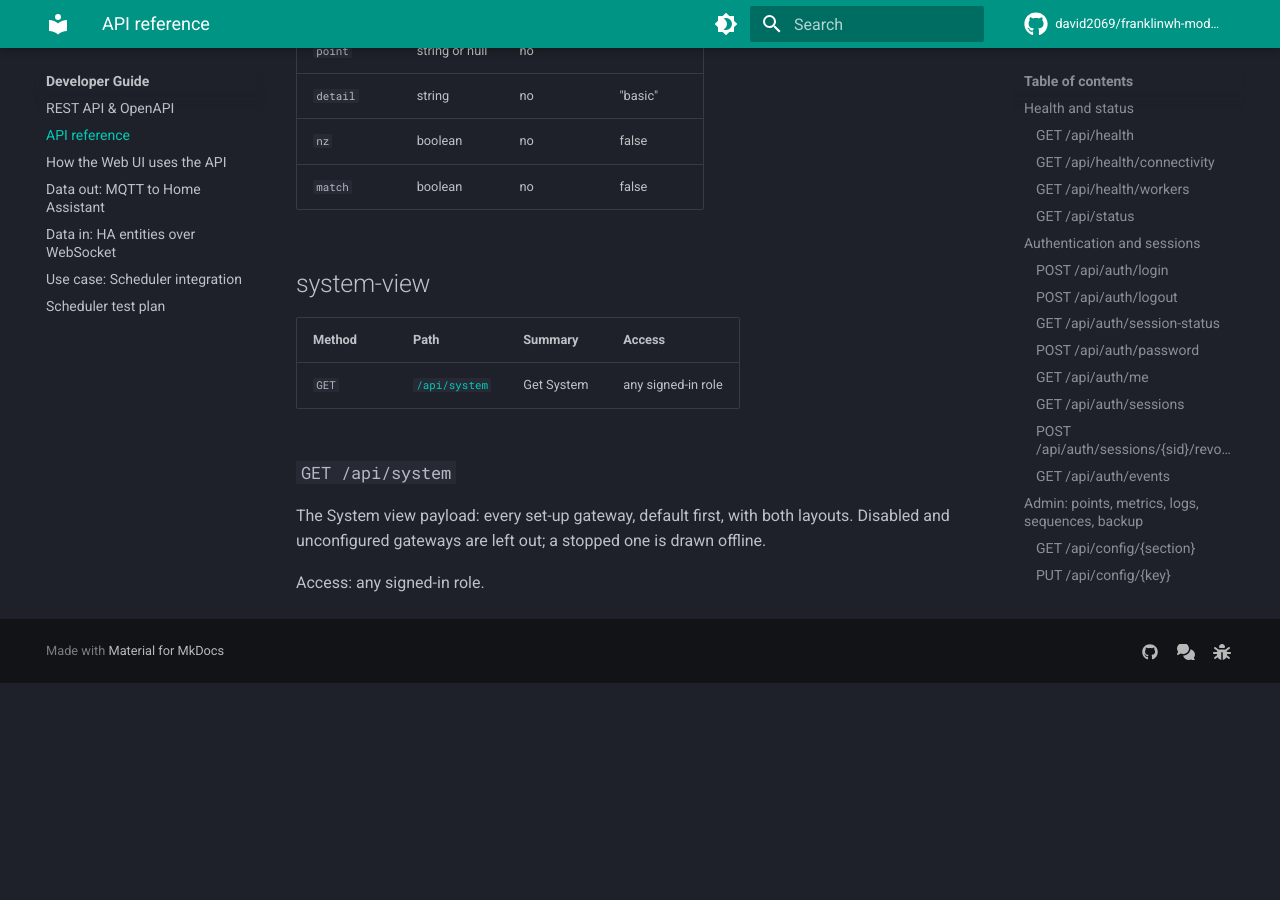
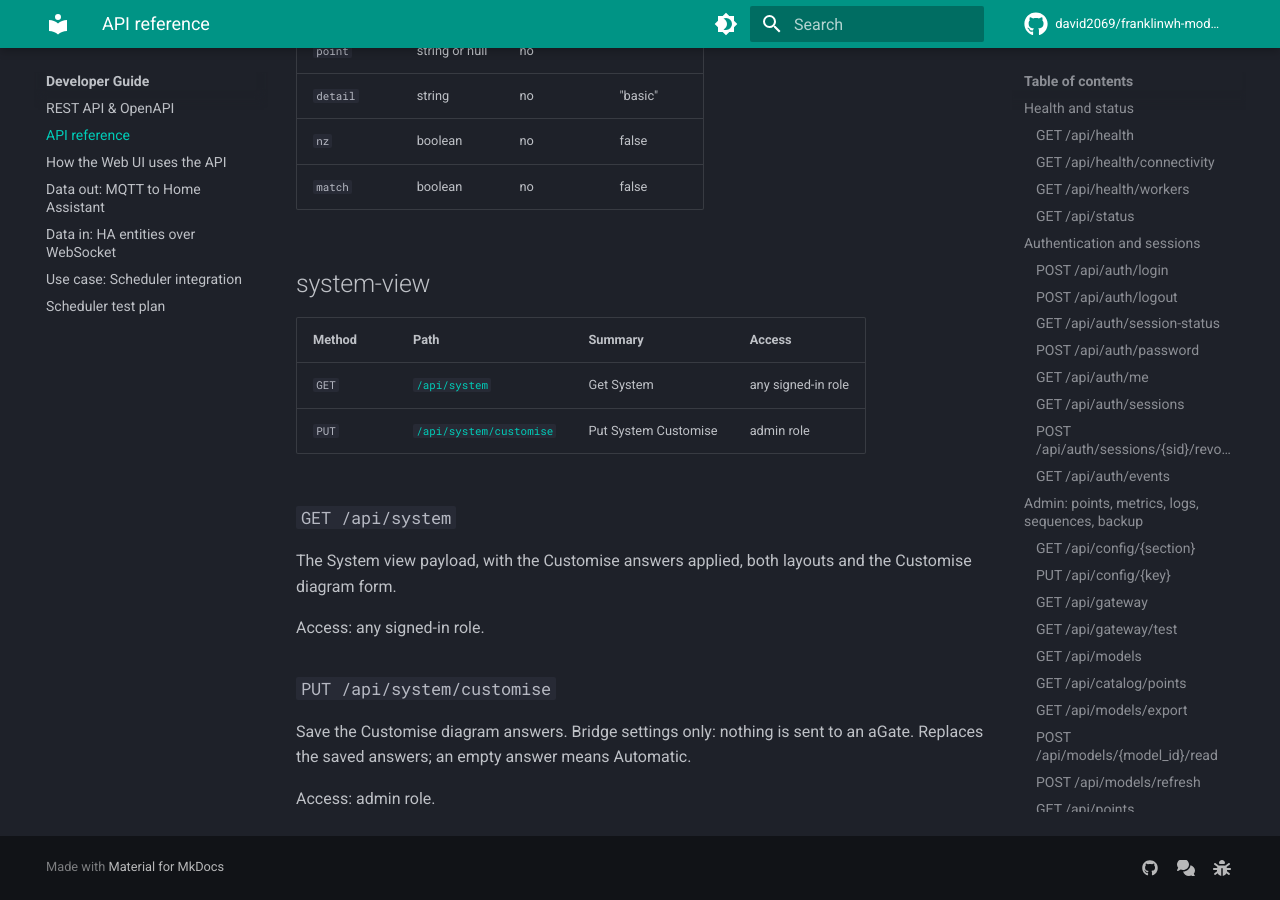
Before and after one commit to david2069/franklinwh-modbus-bridge, an MkDocs documentation site: the page built from docs/dev/api-reference.md, in a window 1280 px wide and 900 px high, scrolled down 83628 px. Built offline with MkDocs 1.6.1 and Material for MkDocs 9.7.7, drawn with Linux system fonts in a browser that asks for light colours; comment, search, counter and statistics services are not loaded; before the commit the page ends 84311 px from its top, so only the background shows below that; some of the changed text lies outside the part shown.

Commit message:
release: 0.2.52 (#441)
System view: Customise, site name and weather (#439); follows the gateway
picker and is named in the phone's More sheet (#438, #440); a phone tap no
longer leaves the hover box over the ✕ (franklinwh-system-view 0.2.3).


Claude-Session: https://claude.ai/code/session_01Y16KzdPEVsgLsqKASFjb7K

Co-authored-by: david2069 <david2069@users.noreply.github.com>
Co-authored-by: Claude Opus 5.5 <noreply@anthropic.com>

```diff
--- a/docs/dev/api-reference.md
+++ b/docs/dev/api-reference.md
@@ -2853,11 +2853,18 @@ Request body (`application/json`): **ReaderRequest**
 | Method | Path | Summary | Access |
 |---|---|---|---|
 | `GET` | [`/api/system`](#get-api-system) | Get System | any signed-in role |
+| `PUT` | [`/api/system/customise`](#put-api-system-customise) | Put System Customise | admin role |
 
 ### `GET /api/system` { #get-api-system }
 
-The System view payload: every set-up gateway, default first, with both
-layouts. Disabled and unconfigured gateways are left out; a stopped one is
-drawn offline.
-
-Access: any signed-in role.
+The System view payload, with the Customise answers applied, both layouts
+and the Customise diagram form.
+
+Access: any signed-in role.
+
+### `PUT /api/system/customise` { #put-api-system-customise }
+
+Save the Customise diagram answers. Bridge settings only: nothing is sent
+to an aGate. Replaces the saved answers; an empty answer means Automatic.
+
+Access: admin role.
--- a/pyproject.toml
+++ b/pyproject.toml
@@ -4,7 +4,7 @@ build-backend = "setuptools.build_meta"
 
 [project]
 name = "franklinwh-modbus-bridge"
-version = "0.2.51"
+version = "0.2.52"
 description = "FranklinWH aGate Modbus TCP bridge — polls SunSpec data and publishes HA entities via MQTT Discovery"
 readme = "README.md"
 license = "MIT"
--- a/src/franklinwh_bridge/__init__.py
+++ b/src/franklinwh_bridge/__init__.py
@@ -1,3 +1,3 @@
 """FranklinWH Modbus Bridge — polls SunSpec data and publishes HA entities via MQTT Discovery."""
 
-__version__ = "0.2.51"
+__version__ = "0.2.52"
```
Also changed, not shown: other parts of docs/dev/api-reference.md (+2 -2 lines), CHANGELOG.md (+23 -0 lines), addon/CHANGELOG.md (+15 -0 lines), docs/dev/openapi.json, 2 other files.
